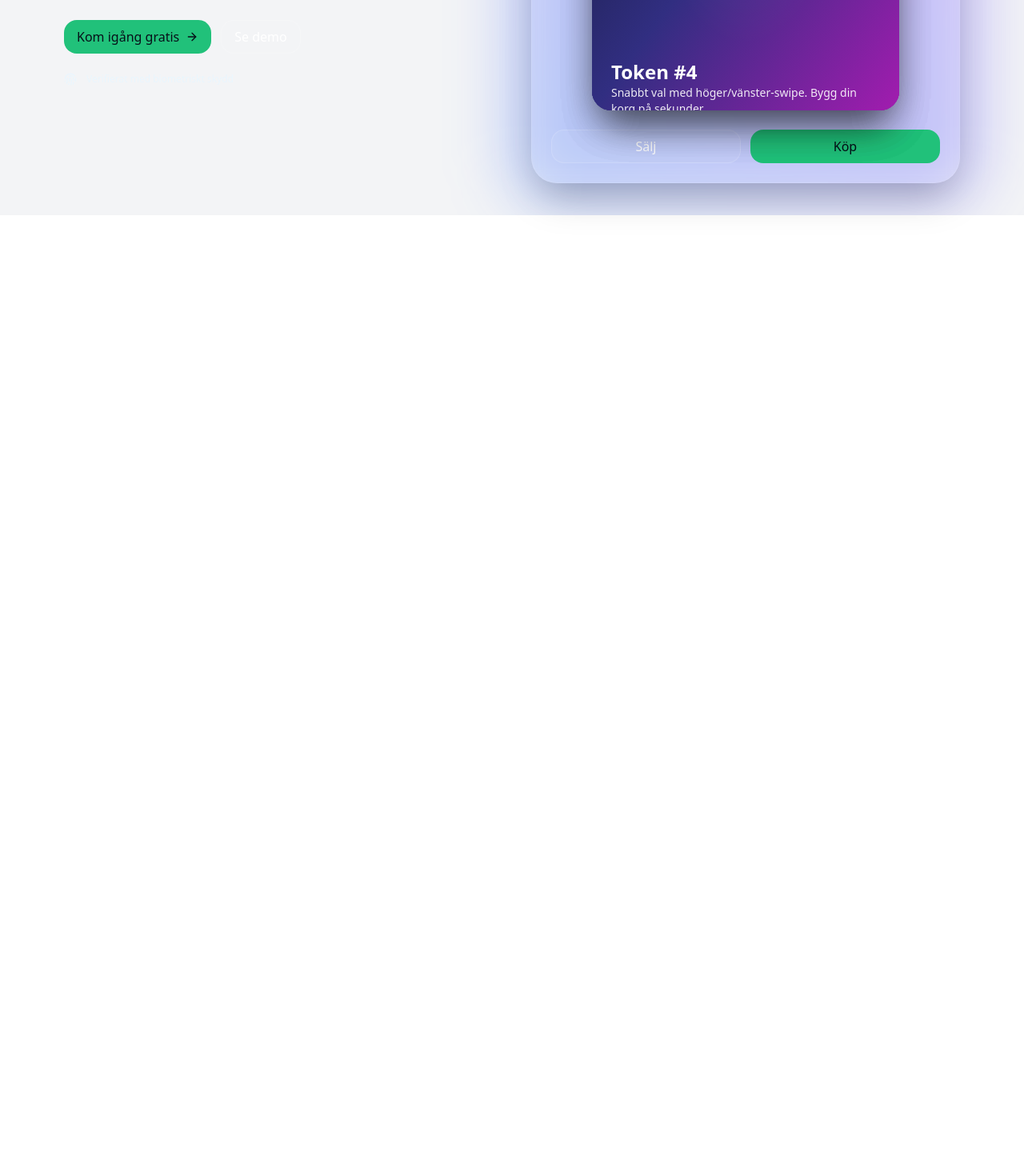
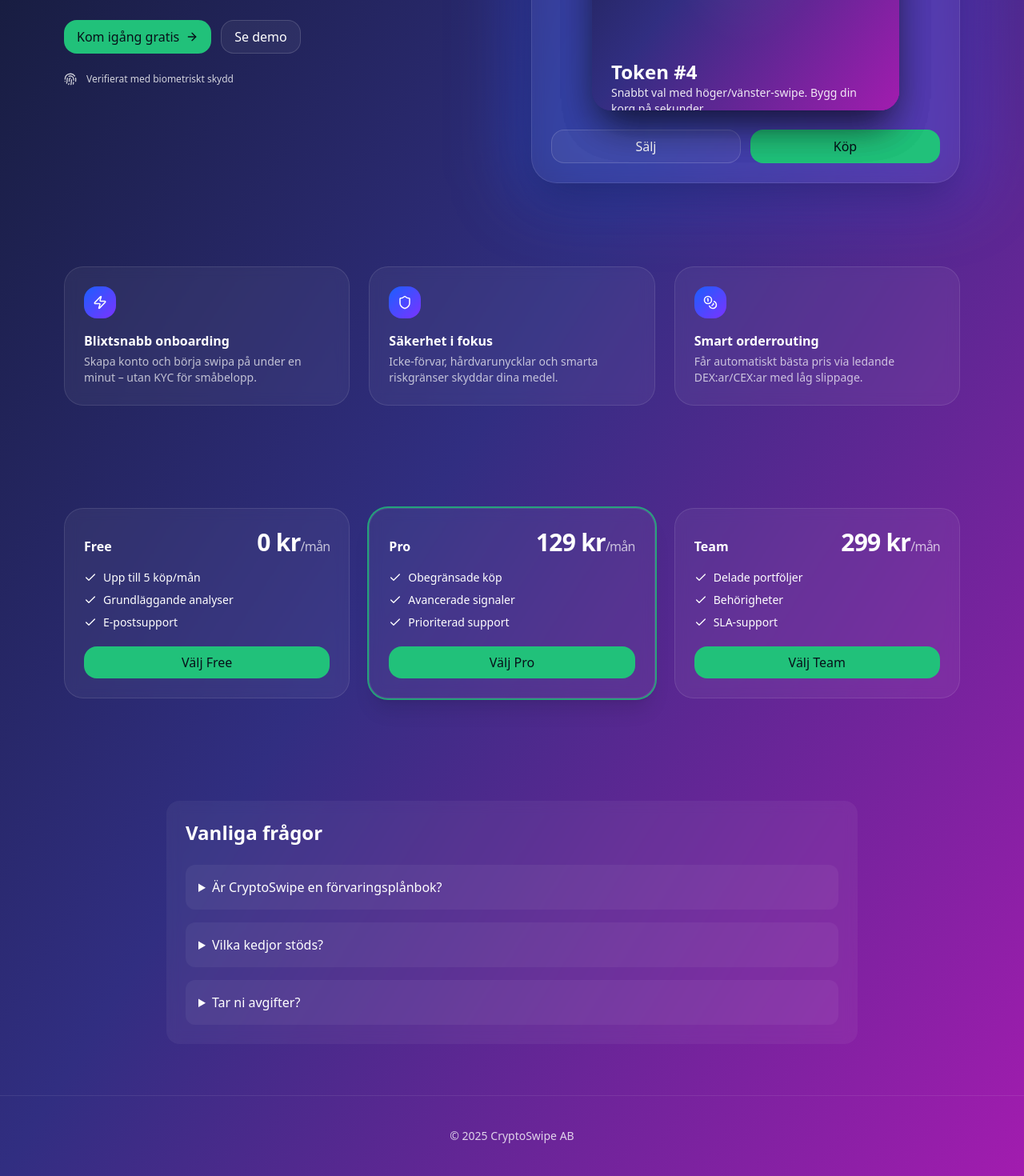
Before and after one commit to Rolfolsson-svg/cryptoswipe-landing, a Next.js app: page / in a window 1280 px wide. Shown: the part 535-2005 px from the top of the page at 80% size. Before the commit the page ends 804 px from the top, so only its background shows below. Built offline with nearby package versions, Linux system fonts and the light colour scheme.

Commit message:
🎨 Ändrade hela sidans bakgrund till mörkblå gradient + glas-effekt på sektionerna

```diff
--- a/pages/index.tsx
+++ b/pages/index.tsx
@@ -11,7 +11,7 @@ function Navbar() {
   const [open, setOpen] = React.useState(false);
   return (
     <header className="fixed top-0 inset-x-0 z-50 border-b border-white/10 backdrop-blur">
-      <div className="mx-auto max-w-6xl px-4 py-3 flex items-center justify-between">
+      <div className="mx-auto max-w-6xl px-4 py-3 flex items-center justify-between text-white"> {/* 🔥 text vit */}
         <a href="#" className="flex items-center gap-2">
           <Image src="/logo.png" alt="CryptoSwipe" width={36} height={36} />
           <span className="font-semibold tracking-tight text-lg">CryptoSwipe</span>
@@ -30,27 +30,13 @@ function Navbar() {
           {open ? <X size={18} /> : <Menu size={18} />}
         </button>
       </div>
-      {open && (
-        <div className="md:hidden border-t border-white/10">
-          <div className="max-w-6xl mx-auto px-4 py-4 grid gap-3 text-sm">
-            <a href="#features" onClick={() => setOpen(false)}>Funktioner</a>
-            <a href="#how" onClick={() => setOpen(false)}>Så funkar det</a>
-            <a href="#pricing" onClick={() => setOpen(false)}>Priser</a>
-            <a href="#faq" onClick={() => setOpen(false)}>FAQ</a>
-            <div className="flex gap-2 pt-2">
-              <Button variant="ghost" className="flex-1 rounded-2xl">Logga in</Button>
-              <Button className="flex-1 rounded-2xl">Kom igång</Button>
-            </div>
-          </div>
-        </div>
-      )}
     </header>
   );
 }
 
 function Feature({ icon: Icon, title, desc }: { icon: any; title: string; desc: string }) {
   return (
-    <Card>
+    <Card className="bg-white/5 backdrop-blur text-white"> {/* 🔥 glas-effekt */}
       <CardBody>
         <div className="h-10 w-10 rounded-2xl grid place-items-center bg-gradient-to-br from-brand-start to-brand-end text-white">
           <Icon size={18} />
@@ -64,7 +50,8 @@ function Feature({ icon: Icon, title, desc }: { icon: any; title: string; desc:
 
 function PricingTier({ name, price, features, highlight }: { name: string; price: string; features: string[]; highlight?: boolean }) {
   return (
-    <Card className={highlight ? "ring-2 ring-brand/80 shadow-xl" : ""}>
+    <Card className={`bg-white/5 backdrop-blur text-white ${highlight ? "ring-2 ring-brand/80 shadow-xl" : ""}`}>
+      {/* 🔥 glas-effekt */}
       <CardBody>
         <div className="flex items-baseline justify-between">
           <h4 className="font-semibold">{name}</h4>
@@ -88,7 +75,7 @@ function PricingTier({ name, price, features, highlight }: { name: string; price
 
 export default function Page() {
   return (
-    <div className="min-h-screen bg-gray-100">
+    <div className="min-h-screen bg-gradient-to-br from-slate-900 via-indigo-900 to-fuchsia-700 text-white"> {/* 🔥 gradient bakgrund */}
       <Navbar />
 
       <section className="pt-28 md:pt-32 pb-10">
@@ -137,8 +124,49 @@ export default function Page() {
         </div>
       </section>
 
-      {/* Resten av dina sektioner */}
-      {/* ... behåll features, pricing, FAQ, footer här från din gamla kod */}
+      {/* Features */}
+      <section id="features" className="py-16">
+        <div className="max-w-6xl mx-auto px-4 grid md:grid-cols-3 gap-6">
+          <Feature icon={Zap} title="Blixtsnabb onboarding" desc="Skapa konto och börja swipa på under en minut – utan KYC för småbelopp." />
+          <Feature icon={Shield} title="Säkerhet i fokus" desc="Icke-förvar, hårdvarunycklar och smarta riskgränser skyddar dina medel." />
+          <Feature icon={Coins} title="Smart orderrouting" desc="Får automatiskt bästa pris via ledande DEX:ar/CEX:ar med låg slippage." />
+        </div>
+      </section>
+
+      {/* Pricing */}
+      <section id="pricing" className="py-16">
+        <div className="max-w-6xl mx-auto px-4 grid md:grid-cols-3 gap-6 items-stretch">
+          <PricingTier name="Free" price="0 kr" features={["Upp till 5 köp/mån","Grundläggande analyser","E-postsupport"]} />
+          <PricingTier name="Pro" price="129 kr" highlight features={["Obegränsade köp","Avancerade signaler","Prioriterad support"]} />
+          <PricingTier name="Team" price="299 kr" features={["Delade portföljer","Behörigheter","SLA-support"]} />
+        </div>
+      </section>
+
+      {/* FAQ */}
+      <section id="faq" className="py-16 max-w-4xl mx-auto px-4">
+        <div className="bg-white/5 backdrop-blur rounded-2xl p-6 text-white"> {/* 🔥 glas-effekt */}
+          <h3 className="text-2xl font-semibold">Vanliga frågor</h3>
+          <div className="mt-6 space-y-4">
+            <details className="p-4 rounded-xl bg-white/5">
+              <summary className="font-medium cursor-pointer">Är CryptoSwipe en förvaringsplånbok?</summary>
+              <p className="mt-2 text-sm opacity-80">Nej. Vi är icke-förvar – du äger dina nycklar och ansluter din egen plånbok.</p>
+            </details>
+            <details className="p-4 rounded-xl bg-white/5">
+              <summary className="font-medium cursor-pointer">Vilka kedjor stöds?</summary>
+              <p className="mt-2 text-sm opacity-80">Startar med Ethereum och Arbitrum; fler EVM-kedjor läggs till löpande.</p>
+            </details>
+            <details className="p-4 rounded-xl bg-white/5">
+              <summary className="font-medium cursor-pointer">Tar ni avgifter?</summary>
+              <p className="mt-2 text-sm opacity-80">Gratis för småvolymer. Pro och Team erbjuder lägre spread och premiumfunktioner.</p>
+            </details>
+          </div>
+        </div>
+      </section>
+
+      {/* Footer */}
+      <footer className="py-10 border-t border-white/10 text-sm opacity-80 text-center">
+        © {new Date().getFullYear()} CryptoSwipe AB
+      </footer>
     </div>
   );
 }
```
